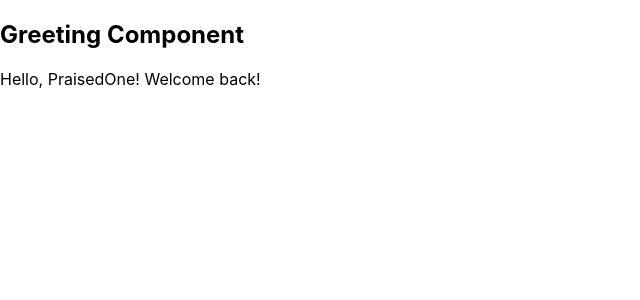
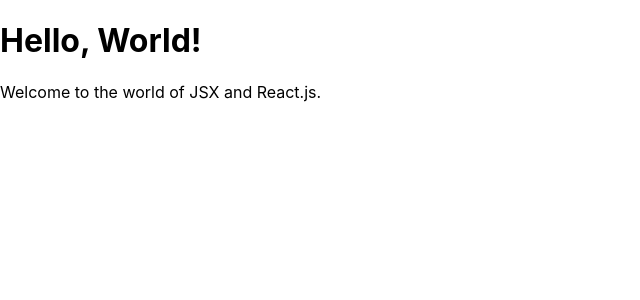
Before and after one commit to AbdullahKhan33/ReactTutorial, a React (Create React App) app: page / in a window 1280 px wide. Shown: the top 300 px of the page, without its empty margins (0-640 px from the left). Built offline with nearby package versions, Linux system fonts and the light colour scheme.

Commit message:
helloworld

```diff
--- a/src/App.js
+++ b/src/App.js
@@ -5,9 +5,9 @@
 
 function App() {
   return (
-    // <HelloWorld/>
+    <HelloWorld/>
     // <Greeting />
-    <Greeting name='PraisedOne' isLoggedIn='true'/>
+    // <Greeting name='PraisedOne' isLoggedIn='true'/>
 
   );
 }
```
